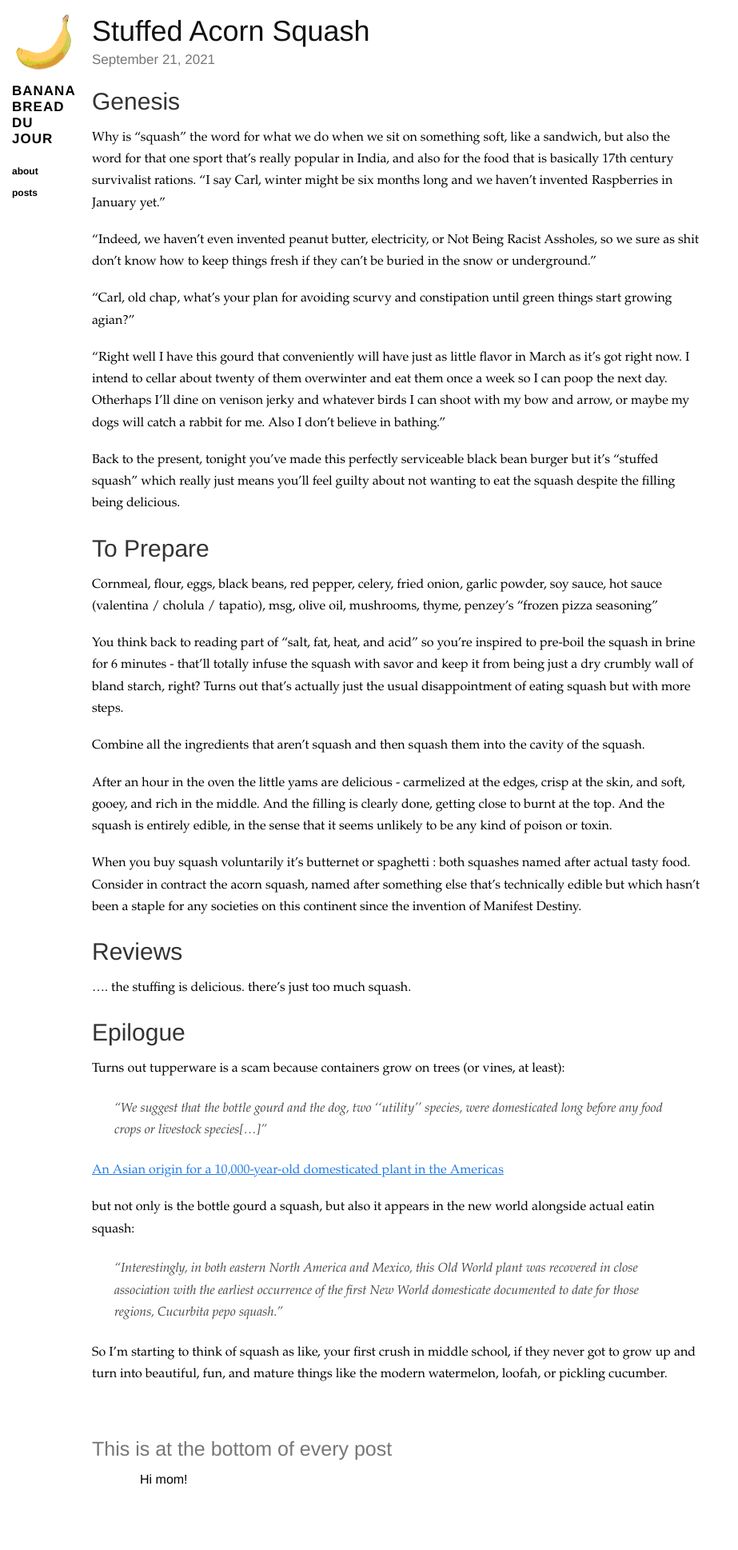
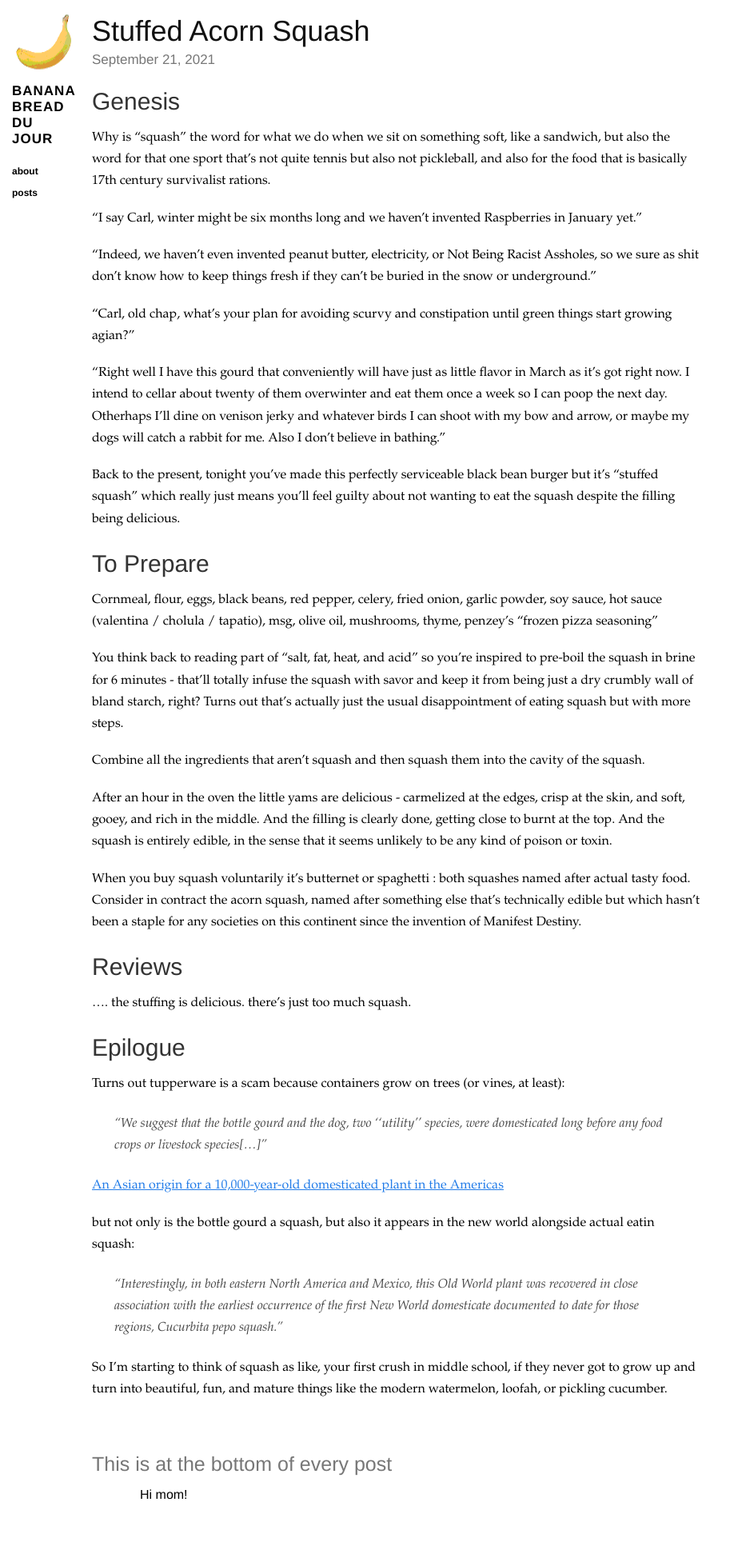
Before and after one commit to joekimmel/bananabread, a Jekyll site: the page built from _posts/2021-09-21-acorn-squash.markdown, in a window 1280 px wide. Shown: the whole page at 80% size, without its empty margins (0-923 px from the left). Built offline with Jekyll 4.4.1, drawn with Linux system fonts in a browser that asks for light colours.

Commit message:
minor edit

```diff
--- a/_posts/2021-09-21-acorn-squash.markdown
+++ b/_posts/2021-09-21-acorn-squash.markdown
@@ -6,7 +6,8 @@ category: posts
 
 ## Genesis
 
-Why is "squash" the word for what we do when we sit on something soft, like a sandwich, but also the word for that one sport that's really popular in India, and also for the food that is basically 17th century survivalist rations.
+Why is "squash" the word for what we do when we sit on something soft, like a sandwich, but also the word for that one sport that's not quite tennis but also not pickleball, and also for the food that is basically 17th century survivalist rations.
+
 "I say Carl, winter might be six months long and we haven't invented Raspberries in January yet."
 
 "Indeed, we haven't even invented peanut butter, electricity, or Not Being Racist Assholes, so we sure as shit don't know how to keep things fresh if they can't be buried in the snow or underground."
```
